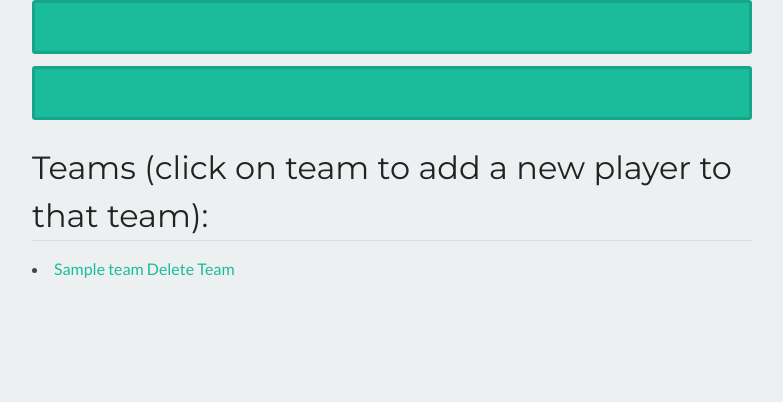
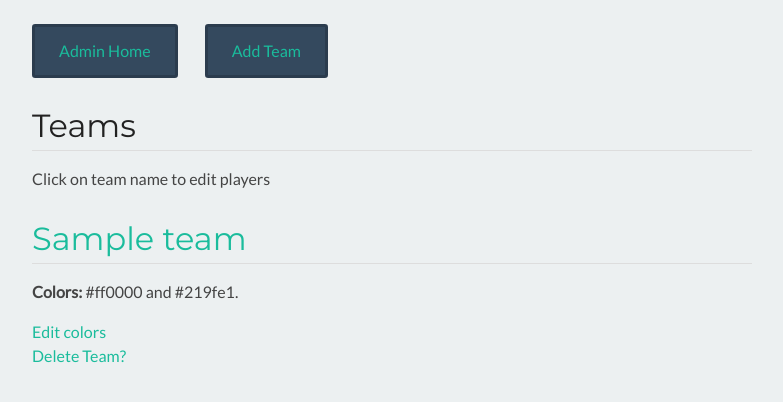
Before and after one commit to AbhishekBiswal/RosterGram, a Flask app: page /dash in a window 1280 px wide. Shown: the top 402 px of the page, without its empty margins (248-1031 px from the left). Run offline with Flask 2, Linux system fonts and the light colour scheme; the visitor is signed in with stand-in values (Sample User, id 1); tables that the repository leaves empty hold one stand-in row (values such as "Sample post").

Commit message:
Admin page styling

```diff
--- a/app/static/css/admin.css
+++ b/app/static/css/admin.css
@@ -9,3 +9,11 @@ body {
 h1 {
 	border-bottom: 1px solid #ddd;
 }
+
+.admin-button {
+	margin: 1.5em 0 0 0;
+}
+
+.admin-button + .admin-button {
+	margin-left: 1.5em;
+}
--- a/app/static/css/style.scss
+++ b/app/static/css/style.scss
@@ -431,8 +431,9 @@ input, textarea {
   display: block;
   padding: .5em;
   margin-bottom: .75em;
-  border: .25em solid #eee;
+  border: thin solid darken($body-background-color, 5%);
   width: 100%;
+  border-radius: .2em;
 
   -webkit-box-sizing: border-box;
   -moz-box-sizing: border-box;
@@ -449,12 +450,10 @@ input, textarea {
 
 input:focus, textarea:focus {
   outline: none;
-  border-color: $prim-color;
+  border-color: $sec-color;
 }
 
-input[type='button'], input[type='submit'], button, .button, .btn {
-  border: none;
-  background: transparent;
+.button, .btn {
   line-height: 1;
   cursor: pointer;
   padding: 1em 1.5em;
@@ -473,11 +472,16 @@ input[type='button'], input[type='submit'], button, .button, .btn {
   margin-bottom: .75rem;
 }
 
+.btn {
+  display: inline-block;
+}
+
 $btn-intensity: 5%;
 
-.btn-primary, .btn {
+.btn-primary {
   background: $sec-color;
   border-color: darken($sec-color, $btn-intensity);
+  color: white;
 
   &:hover {
     background: darken($sec-color, $btn-intensity);
@@ -489,7 +493,7 @@ $btn-intensity: 5%;
   }
 }
 
-.btn-secondary {
+.btn-secondary, .btn {
   background: $prim-color;
   border-color: darken($prim-color, $btn-intensity);
 
--- a/app/templates/admin-home.html
+++ b/app/templates/admin-home.html
@@ -2,9 +2,9 @@
 {% block content %}
 
 <form class="admin-login" action="/admin/login" method="post">
-	<input type="text" name="username" placeholder="username">
-	<input type="password" name="password" placeholder="password">
-	<input type="submit" value="Login">
+	<input type="text" name="username" placeholder="Username">
+	<input type="password" name="password" placeholder="Password">
+	<input class="btn btn-secondary" type="submit" value="Login">
 </form>
 
 {% endblock %}
--- a/app/templates/dash.html
+++ b/app/templates/dash.html
@@ -1,13 +1,31 @@
 {% extends "layout.html" %}
 {% block content %}
 
-<a class="btn" href="/dash/add-team">Add Team</a>
+<a class="btn admin-button" href="/dash/add-team">Add Team</a>
 
-<h1>Teams (click on team to add a new player to that team):</h1>
+<h1>Teams</h1>
+
+<div class="instructions">
+	Click on team name to edit players
+</div>
+
 {% for item in db.session.query(Team) %}
-    <li><a href="/dash/players?team={{ item.tid }}">{{ item.teamname }}</a> <a href="/dash/del-team/{{ item.tid }}">Delete Team
-
-    </a></li>
+  <section class="team-block admin-card">
+		<h1><a href="/dash/players?team={{ item.tid }}">{{ item.teamname }}</a></h1>
+		<footer class="admin-card__meta">
+			<div class="admin-card__meta__colors">
+				<p>
+					<strong>Colors:</strong> <span>#ff0000</span> and <span>#219fe1</span>.
+				</p>
+				<p>
+					<a href="/dash/edit-colors/{{ item.tid }}">Edit colors</a>
+				</p>
+			</div>
+			<div class="admin-card__meta__delete">
+				<a href="/dash/del-team/{{ item.tid }}">Delete Team?</a>
+			</div>
+		</footer>
+  </section>
 {% endfor %}
 
 
--- a/app/templates/layout.html
+++ b/app/templates/layout.html
@@ -11,7 +11,7 @@
 </head>
 <body>
 
-<a class="btn" href="/dash">Admin Home</a>
+<a class="btn btn-primary admin-button" href="/dash">Admin Home</a>
 
 {% block content %}
 {% endblock %}
```
Also changed, not shown: app/templates/add-team.html (+4 -4 lines), app/templates/players.html (+12 -2 lines), app/static/css/style.css.
